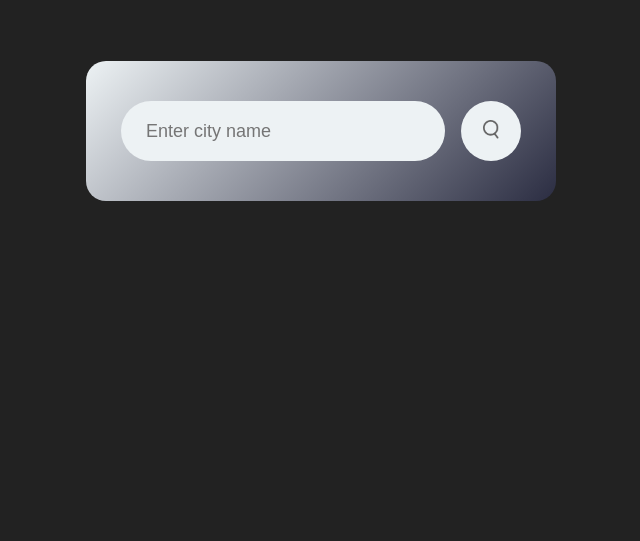
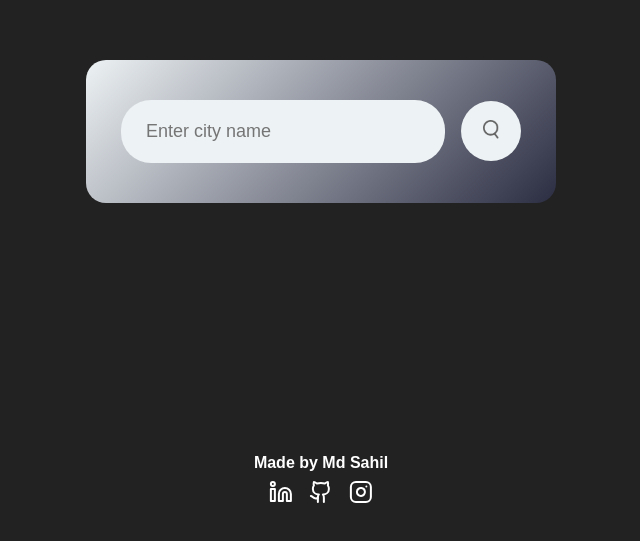
Before and after one commit to md61421/weather-app, a plain HTML site: page index.html in a window 1280 px wide. Shown: the part 239-780 px from the top of the page, without its empty margins (319-959 px from the left). Drawn offline with Linux system fonts and the light colour scheme.

Commit message:
Added some minor changes

```diff
--- a/index.html
+++ b/index.html
@@ -1,11 +1,13 @@
 <!DOCTYPE html>
 <html lang="en">
+
 <head>
     <meta charset="UTF-8">
     <meta name="viewport" content="width=device-width, initial-scale=1.0">
     <link rel="stylesheet" href="./style.css">
     <title>Weather App</title>
 </head>
+
 <body>
     <main>
         <div class="card">
@@ -39,6 +41,37 @@
             </div>
         </div>
     </main>
+    <div class="info">
+        <div class="info-title">
+            <h4>Made by Md Sahil</h4>
+        </div>
+
+        <div class="info-socials">
+            <a href="https://www.linkedin.com/in/md61421/" target="_blank"><svg xmlns="http://www.w3.org/2000/svg"
+                    width="24" height="24" viewBox="0 0 24 24" fill="none" stroke="currentColor" stroke-width="2"
+                    stroke-linecap="round" stroke-linejoin="round" class="lucide lucide-linkedin">
+                    <path d="M16 8a6 6 0 0 1 6 6v7h-4v-7a2 2 0 0 0-2-2 2 2 0 0 0-2 2v7h-4v-7a6 6 0 0 1 6-6z" />
+                    <rect width="4" height="12" x="2" y="9" />
+                    <circle cx="4" cy="4" r="2" />
+                </svg></a>
+            <a href="https://github.com/md61421" target="_blank"><svg xmlns="http://www.w3.org/2000/svg" width="24"
+                    height="24" viewBox="0 0 24 24" fill="none" stroke="currentColor" stroke-width="2"
+                    stroke-linecap="round" stroke-linejoin="round" class="lucide lucide-github">
+                    <path
+                        d="M15 22v-4a4.8 4.8 0 0 0-1-3.5c3 0 6-2 6-5.5.08-1.25-.27-2.48-1-3.5.28-1.15.28-2.35 0-3.5 0 0-1 0-3 1.5-2.64-.5-5.36-.5-8 0C6 2 5 2 5 2c-.3 1.15-.3 2.35 0 3.5A5.403 5.403 0 0 0 4 9c0 3.5 3 5.5 6 5.5-.39.49-.68 1.05-.85 1.65-.17.6-.22 1.23-.15 1.85v4" />
+                    <path d="M9 18c-4.51 2-5-2-7-2" />
+                </svg></a>
+            <a href="https://www.instagram.com/md61421/" target="_blank"><svg xmlns="http://www.w3.org/2000/svg"
+                    width="24" height="24" viewBox="0 0 24 24" fill="none" stroke="currentColor" stroke-width="2"
+                    stroke-linecap="round" stroke-linejoin="round" class="lucide lucide-instagram">
+                    <rect width="20" height="20" x="2" y="2" rx="5" ry="5" />
+                    <path d="M16 11.37A4 4 0 1 1 12.63 8 4 4 0 0 1 16 11.37z" />
+                    <line x1="17.5" x2="17.51" y1="6.5" y2="6.5" />
+                </svg></a>
+        </div>
+    </div>
+
     <script src="./app.js"></script>
 </body>
+
 </html>
--- a/style.css
+++ b/style.css
@@ -2,6 +2,7 @@
   padding: 0;
   margin: 0;
   box-sizing: border-box;
+  font-family: Arial, sans-serif;
 }
 
 body {
@@ -9,7 +10,7 @@ body {
 }
 
 main {
-  height: 80svh;
+  height: 80vh;
   display: flex;
   justify-content: center;
   align-items: center;
@@ -36,10 +37,11 @@ main {
 .search input {
   border: 0;
   outline: 0;
+  width: 5em;
   background: #edf2f4;
   color: #222;
   padding: 10px 25px;
-  height: 60px;
+  height: 3.5em;
   border-radius: 30px;
   flex: 1;
   margin-right: 16px;
@@ -53,6 +55,7 @@ main {
   border-radius: 50%;
   width: 60px;
   height: 60px;
+  aspect-ratio: 1/1;
   cursor: pointer;
 }
 
@@ -112,3 +115,28 @@ main {
   margin-top: 10px;
   display: none;
 }
+
+.info {
+  color: white;
+  display: flex;
+  flex-direction: column;
+  justify-content: center;
+  align-items: center;
+  position: absolute;
+  top: 90%;
+  left: 50%;
+  transform: translate(-50%, -50%);
+}
+
+.info-socials{
+  color: white;
+  display: flex;
+  justify-content: space-around;
+  align-items: center;
+  margin-top: 0.5em;
+}
+
+a{
+  color: currentColor;
+  padding: 0 0.5em;
+}
```
